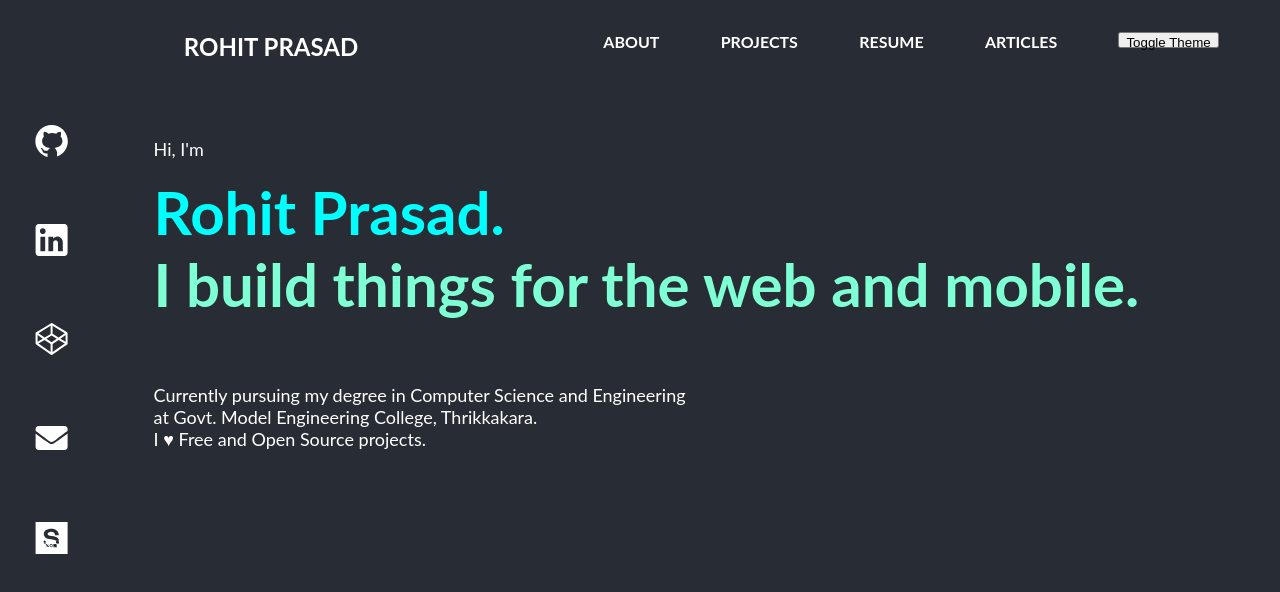
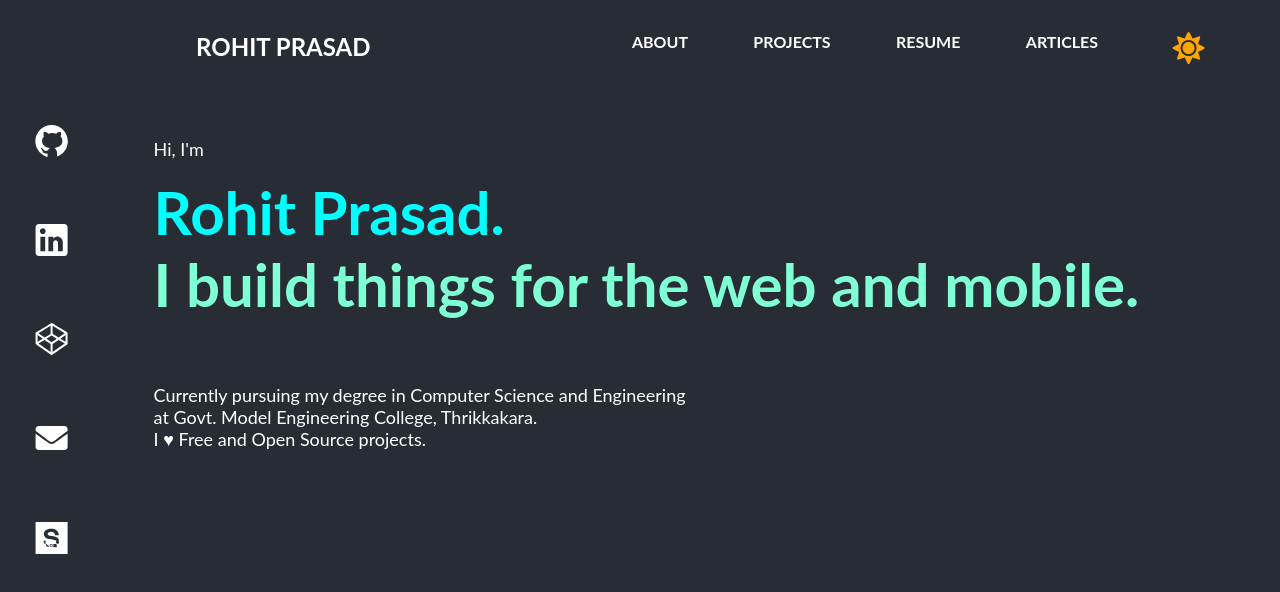
Before and after one commit to Maskedman99/mywebsite, a React (Create React App) app: page / in a window 1280 px wide. Shown: the top 592 px of the page. Built offline with nearby package versions, Linux system fonts and the light colour scheme.

Commit message:
use icon instead of button to toggle theme

```diff
--- /dev/null
+++ b/src/assets/moon.json
@@ -0,0 +1,4 @@
+{
+    "viewBox" : "0 0 512 512",
+    "path": "M283.211 512c78.962 0 151.079-35.925 198.857-94.792 7.068-8.708-.639-21.43-11.562-19.35-124.203 23.654-238.262-71.576-238.262-196.954 0-72.222 38.662-138.635 101.498-174.394 9.686-5.512 7.25-20.197-3.756-22.23A258.156 258.156 0 0 0 283.211 0c-141.309 0-256 114.511-256 256 0 141.309 114.511 256 256 256z"
+}
--- /dev/null
+++ b/src/assets/sun.json
@@ -0,0 +1,4 @@
+{
+    "viewBox": "0 0 512 512",
+    "path": "M256 160c-52.9 0-96 43.1-96 96s43.1 96 96 96 96-43.1 96-96-43.1-96-96-96zm246.4 80.5l-94.7-47.3 33.5-100.4c4.5-13.6-8.4-26.5-21.9-21.9l-100.4 33.5-47.4-94.8c-6.4-12.8-24.6-12.8-31 0l-47.3 94.7L92.7 70.8c-13.6-4.5-26.5 8.4-21.9 21.9l33.5 100.4-94.7 47.4c-12.8 6.4-12.8 24.6 0 31l94.7 47.3-33.5 100.5c-4.5 13.6 8.4 26.5 21.9 21.9l100.4-33.5 47.3 94.7c6.4 12.8 24.6 12.8 31 0l47.3-94.7 100.4 33.5c13.6 4.5 26.5-8.4 21.9-21.9l-33.5-100.4 94.7-47.3c13-6.5 13-24.7.2-31.1zm-155.9 106c-49.9 49.9-131.1 49.9-181 0-49.9-49.9-49.9-131.1 0-181 49.9-49.9 131.1-49.9 181 0 49.9 49.9 49.9 131.1 0 181z"
+}
--- a/src/components/ThemeToggle.js
+++ b/src/components/ThemeToggle.js
@@ -2,12 +2,25 @@
 
 import {ThemeContext} from '../context/Themes';
 
-import '../css/ThemeToggle.css';
+import moon from '../assets/moon.json';
+import sun from '../assets/sun.json';
 
 const ThemeToggle = () => {
-  const {changeTheme} = useContext(ThemeContext);
+  const {theme, changeTheme} = useContext(ThemeContext);
 
-  return <button onClick={() => changeTheme()}>Toggle Theme</button>;
+  return (
+    <div onClick={() => changeTheme()}>
+      {theme.isDark ? (
+        <svg viewBox={sun.viewBox} style={{width: '4vw', height: '4vh', fill: 'orange'}}>
+          <path d={sun.path} />
+        </svg>
+      ) : (
+        <svg viewBox={moon.viewBox} style={{width: '4vw', height: '4vh', fill: 'grey'}}>
+          <path d={moon.path} />
+        </svg>
+      )}
+    </div>
+  );
 };
 
 export default ThemeToggle;
```
Also changed, not shown: src/css/ThemeToggle.css (deleted).
